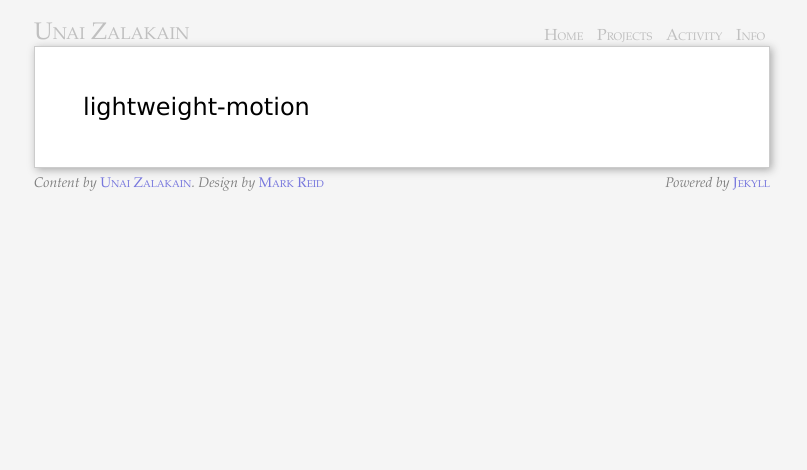
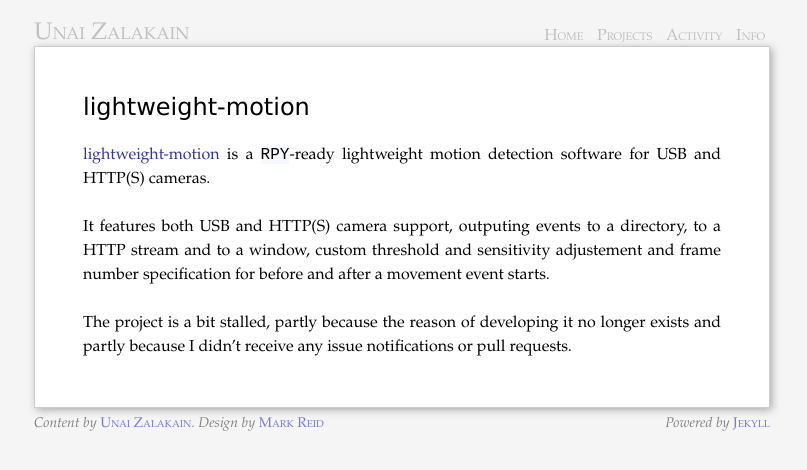
Before and after one commit to ashleyh/unaizalakain.github.io, a Jekyll site: the page built from projects/lwm/index.md, in a window 1280 px wide. Shown: the top 470 px of the page, without its empty margins (238-1045 px from the left). Built offline with Jekyll 4.4.1, drawn with Linux system fonts in a browser that asks for light colours.

Commit message:
Added lightweight-motion description

```diff
--- a/projects/lwm/index.md
+++ b/projects/lwm/index.md
@@ -2,3 +2,16 @@
 layout: page
 title: lightweight-motion
 ---
+
+[lightweight-motion](https://github.com/unaizalakain/lightweight-motion) is a
+``RPY``-ready lightweight motion detection software for USB and HTTP(S)
+cameras.
+
+It features both USB and HTTP(S) camera support, outputing events to a
+directory, to a HTTP stream and to a window, custom threshold and sensitivity
+adjustement and frame number specification for before and after a movement
+event starts.
+
+The project is a bit stalled, partly because the reason of developing it no
+longer exists and partly because I didn't receive any issue notifications or
+pull requests.
```
